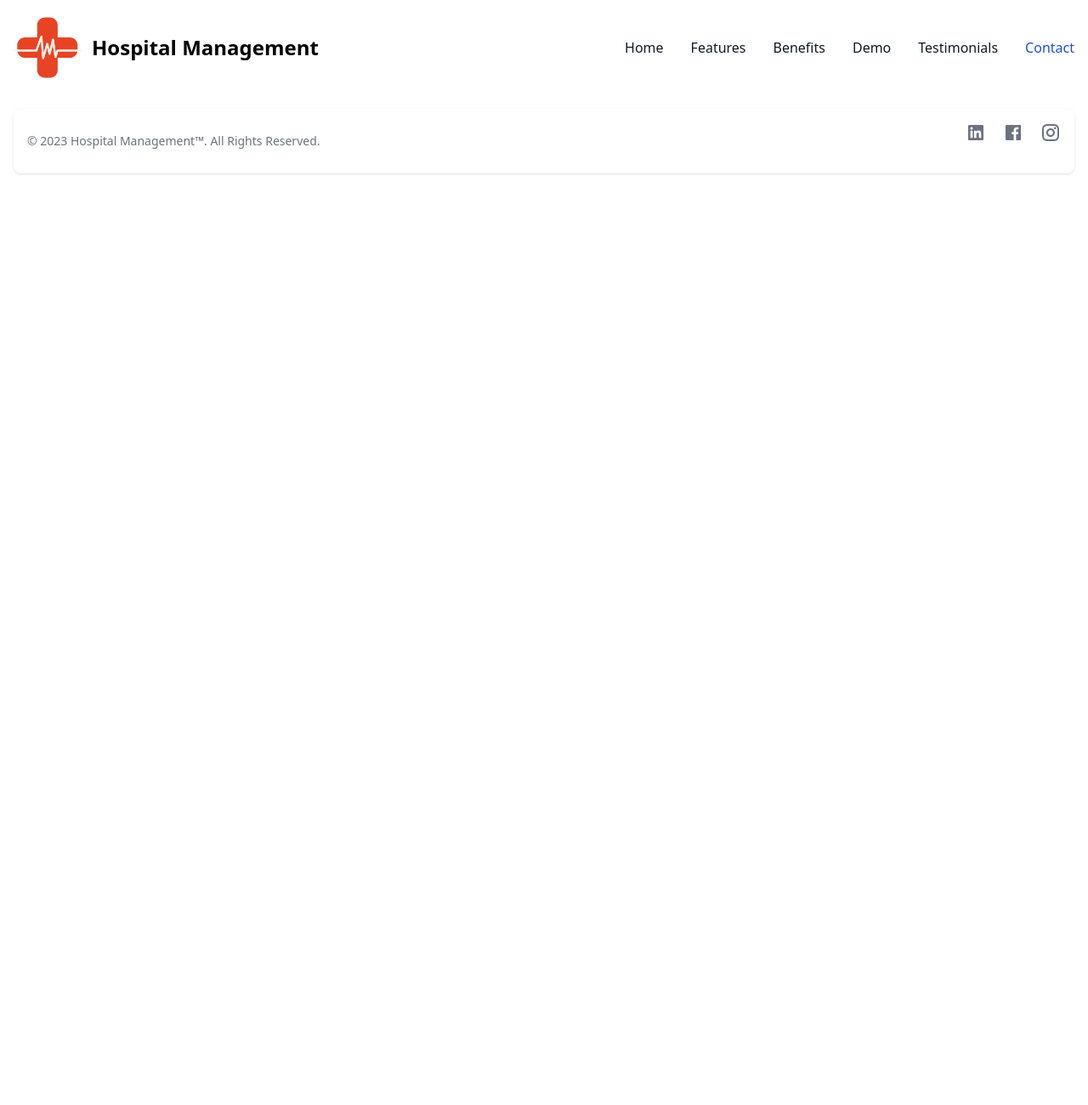
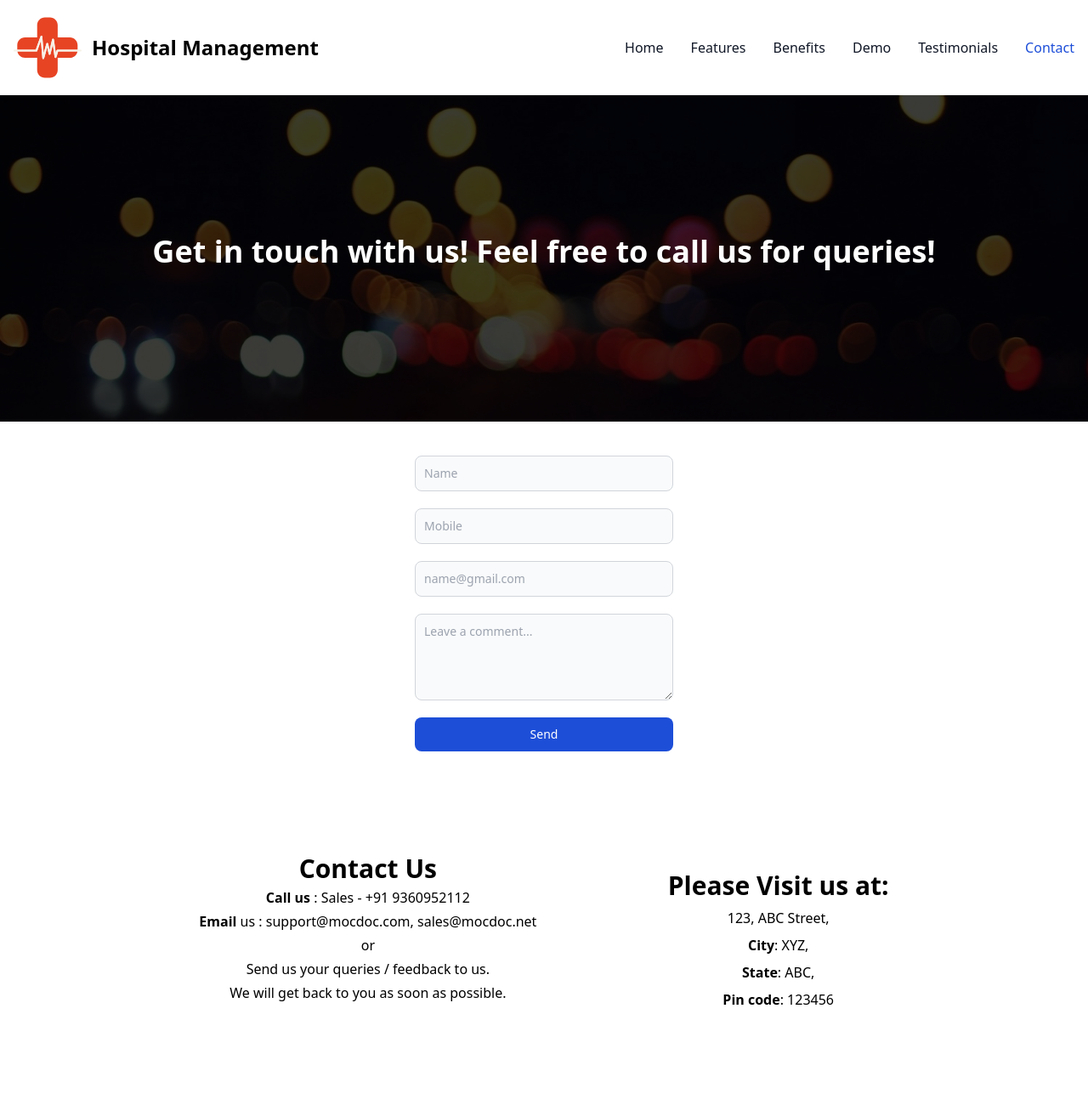
Before and after one commit to Aswin110/Hospital-management-Software, a website built with Vite: page contact.html in a window 1280 px wide. Shown: the top 1300 px of the page at 85% size. Before the commit the page ends 800 px from the top, so only its background shows below. Built offline with nearby package versions, Linux system fonts and the light colour scheme; grey boxes are pictures that could not be loaded.

Commit message:
finish contact page

```diff
--- a/contact.html
+++ b/contact.html
@@ -100,6 +100,90 @@
       </div>
     </nav>
 
+    <div
+      class="relative overflow-hidden bg-cover bg-no-repeat p-12 text-center min-h-96"
+      style="background-image: url('/images/contact.jpg')"
+    >
+      <div
+        class="absolute bottom-0 left-0 right-0 top-0 h-full w-full overflow-hidden bg-fixed"
+        style="background-color: rgba(0, 0, 0, 0.6)"
+      >
+        <div class="flex h-full items-center justify-center">
+          <div class="text-white">
+            <h2 class="mb-4 text-4xl font-semibold">
+              Get in touch with us! Feel free to call us for queries!
+            </h2>
+          </div>
+        </div>
+      </div>
+    </div>
+
+    <form class="max-w-sm mx-auto p-10 flex flex-col gap-5">
+      <input
+        type="text"
+        id="name"
+        aria-describedby="helper-text-explanation"
+        class="bg-gray-50 border border-gray-300 text-gray-900 text-sm rounded-lg focus:ring-blue-500 focus:border-blue-500 block w-full p-2.5 dark:bg-gray-700 dark:border-gray-600 dark:placeholder-gray-400 dark:text-white dark:focus:ring-blue-500 dark:focus:border-blue-500"
+        placeholder="Name"
+      />
+      <input
+        type="text"
+        id="number"
+        aria-describedby="helper-text-explanation"
+        class="bg-gray-50 border border-gray-300 text-gray-900 text-sm rounded-lg focus:ring-blue-500 focus:border-blue-500 block w-full p-2.5 dark:bg-gray-700 dark:border-gray-600 dark:placeholder-gray-400 dark:text-white dark:focus:ring-blue-500 dark:focus:border-blue-500"
+        placeholder="Mobile"
+      />
+      <input
+        type="email"
+        id="email"
+        aria-describedby="helper-text-explanation"
+        class="bg-gray-50 border border-gray-300 text-gray-900 text-sm rounded-lg focus:ring-blue-500 focus:border-blue-500 block w-full p-2.5 dark:bg-gray-700 dark:border-gray-600 dark:placeholder-gray-400 dark:text-white dark:focus:ring-blue-500 dark:focus:border-blue-500"
+        placeholder="name@gmail.com"
+      />
+      <textarea
+        id="message"
+        rows="4"
+        class="block p-2.5 w-full text-sm text-gray-900 bg-gray-50 rounded-lg border border-gray-300 focus:ring-blue-500 focus:border-blue-500 dark:bg-gray-700 dark:border-gray-600 dark:placeholder-gray-400 dark:text-white dark:focus:ring-blue-500 dark:focus:border-blue-500"
+        placeholder="Leave a comment..."
+      ></textarea>
+      <button
+        type="submit"
+        class="text-white bg-blue-700 hover:bg-blue-800 focus:ring-4 focus:outline-none focus:ring-blue-300 font-medium rounded-lg text-sm px-5 py-2.5 text-center dark:bg-blue-600 dark:hover:bg-blue-700 dark:focus:ring-blue-800"
+      >
+        Send
+      </button>
+    </form>
+
+    <div
+      class="block md:flex md:p-20 md:flex-cols md:justify-evenly text-center p-5"
+    >
+      <div class="flex flex-col gap-1">
+        <h1 class="text-2xl md:text-3xl font-semibold">Contact Us</h1>
+        <div><b>Call us</b> : Sales - +91 9360952112</div>
+        <div><b>Email</b> us : support@mocdoc.com, sales@mocdoc.net</div>
+        <div>or</div>
+        <div>Send us your queries / feedback to us.</div>
+        <div>We will get back to you as soon as possible.</div>
+      </div>
+      <div class="py-5 flex flex-col gap-2">
+        <h1 class="text-2xl md:text-3xl font-semibold">Please Visit us at:</h1>
+        <div>123, ABC Street,</div>
+        <div><b>City</b>: XYZ,</div>
+        <div><b>State</b>: ABC,</div>
+        <div><b>Pin code</b>: 123456</div>
+      </div>
+    </div>
+
+    <iframe
+      class="w-full p-5"
+      src="https://www.google.com/maps/embed?pb=!1m18!1m12!1m3!1d62865.55832720255!2d76.30948103860648!3d10.008813464716559!2m3!1f0!2f0!3f0!3m2!1i1024!2i768!4f13.1!3m3!1m2!1s0x3b080c8e94a07a07%3A0x49921cdfae82660!2sKakkanad%2C%20Kerala%2C%20India!5e0!3m2!1sen!2sus!4v1707339632217!5m2!1sen!2sus"
+      height="450"
+      style="border: 0"
+      allowfullscreen=""
+      loading="lazy"
+      referrerpolicy="no-referrer-when-downgrade"
+    ></iframe>
+
     <footer class="bg-white rounded-lg shadow m-4">
       <div
         class="w-full mx-auto max-w-screen-xl p-4 md:flex md:items-center md:justify-between"
```
Also changed, not shown: public/images/contact.jpg (added).
